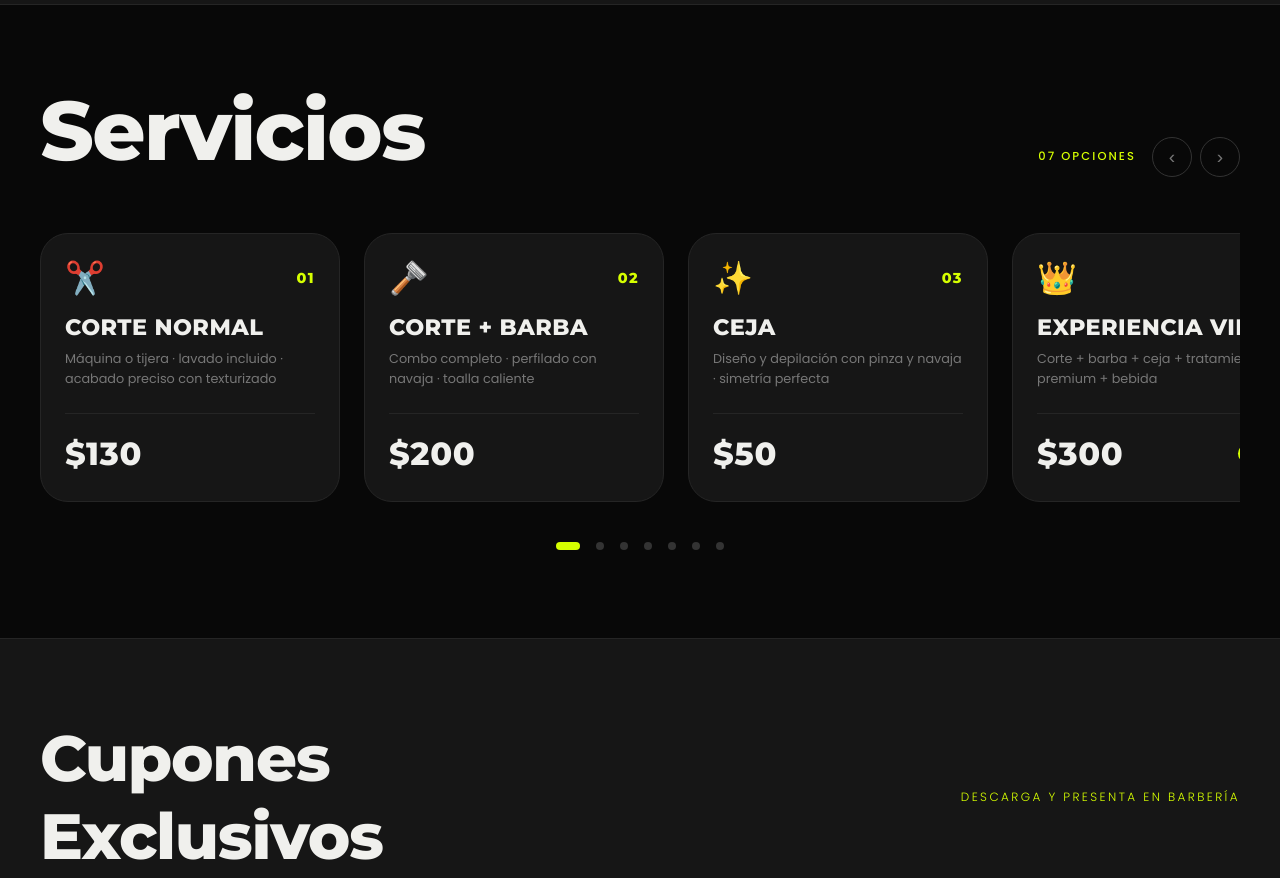
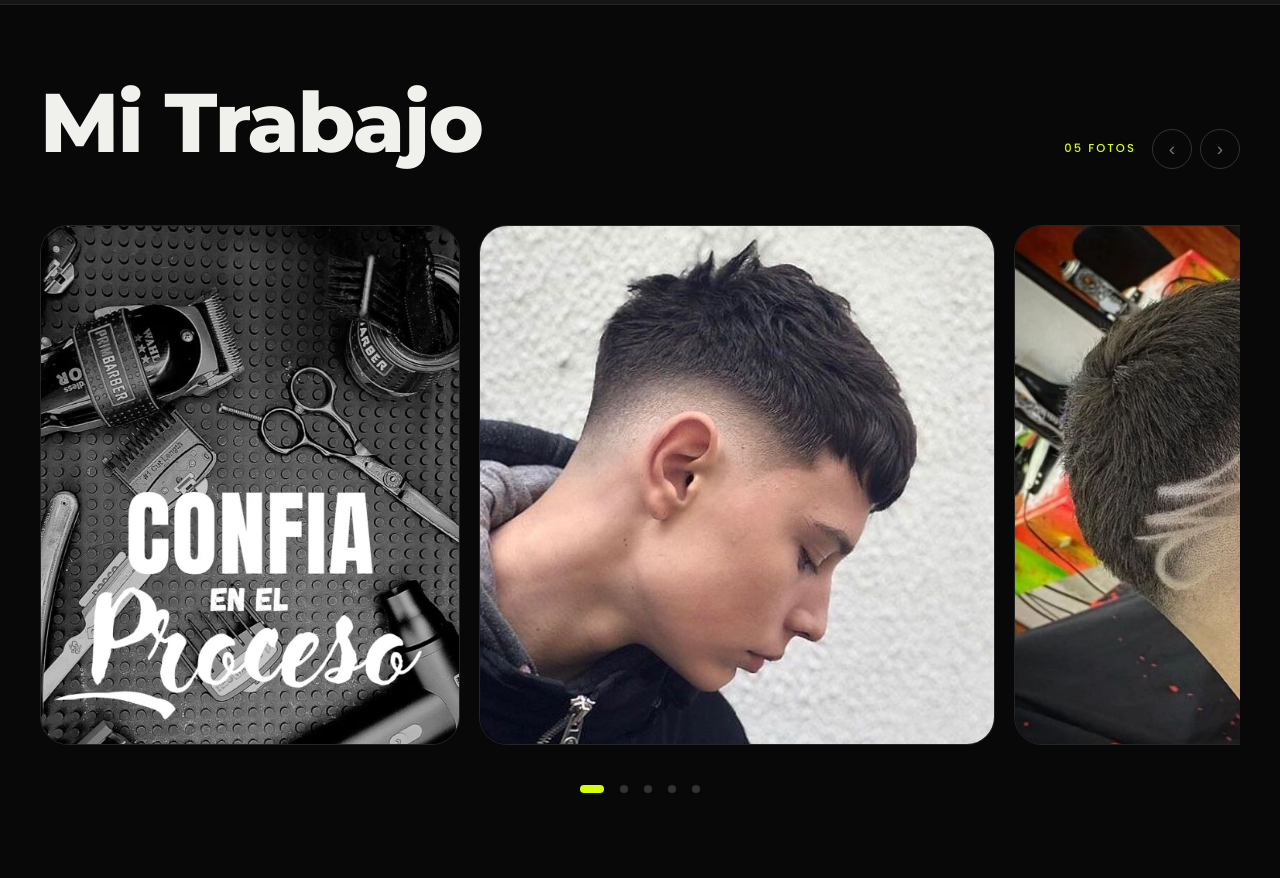
Before and after one commit to Jose1994sdfj/Jesus-Barberia, a plain HTML site: page index.html in a window 1280 px wide. Shown: the part 840-1718 px from the top of the page. Drawn offline with Linux system fonts and the light colour scheme.

Commit message:
Update index.html

```diff
--- a/index.html
+++ b/index.html
@@ -669,6 +669,15 @@ footer{
   letter-spacing:.07em; flex-wrap:wrap; gap:.5rem; font-weight:400;
 }
 
+/* ─── GALERÍA ────────────────────────────────────── */
+.galeria-img{
+  flex:0 0 420px; height:520px;
+  object-fit:cover; object-position:center top;
+  border-radius:var(--radius-lg);
+  border:1px solid var(--gris2);
+  pointer-events:none; user-select:none;
+}
+
 /* ─── BANNER IMAGEN PROMOS ───────────────────────── */
 .promos-hero{
   display:grid; grid-template-columns:1fr 1fr;
@@ -1067,6 +1076,32 @@ footer{
 </div>
 
 <!-- SERVICIOS EN CARRUSEL -->
+<!-- GALERÍA DE TRABAJOS -->
+<section id="galeria" style="padding:5rem 2.5rem; background:var(--negro);">
+  <div class="sec-row">
+    <div>
+      <h2 class="sec-tit">Mi Trabajo</h2>
+    </div>
+    <div style="display:flex;align-items:center;gap:1rem;">
+      <span class="sec-note">05 fotos</span>
+      <div class="carrusel-arrows" style="margin-top:0;">
+        <button class="carrusel-arrow" id="prevGaleria" aria-label="Anterior">‹</button>
+        <button class="carrusel-arrow" id="nextGaleria" aria-label="Siguiente">›</button>
+      </div>
+    </div>
+  </div>
+  <div style="overflow:hidden; padding:.5rem 0;">
+    <div id="galeriaTrack" style="display:flex; gap:1.2rem; transition:transform .5s cubic-bezier(.16,1,.3,1); cursor:grab;">
+      <img src="https://raw.githubusercontent.com/Jose1994sdfj/Jesus-Barberia/main/imagen%201.jpg" alt="Trabajo 1 - Jesús Juárez Barbería" class="galeria-img" loading="lazy">
+      <img src="https://raw.githubusercontent.com/Jose1994sdfj/Jesus-Barberia/main/imagen%202.jpg" alt="Trabajo 2 - Jesús Juárez Barbería" class="galeria-img" loading="lazy">
+      <img src="https://raw.githubusercontent.com/Jose1994sdfj/Jesus-Barberia/main/imagen%203.jpg" alt="Trabajo 3 - Jesús Juárez Barbería" class="galeria-img" loading="lazy">
+      <img src="https://raw.githubusercontent.com/Jose1994sdfj/Jesus-Barberia/main/imagen%204.jpg" alt="Trabajo 4 - Jesús Juárez Barbería" class="galeria-img" loading="lazy">
+      <img src="https://raw.githubusercontent.com/Jose1994sdfj/Jesus-Barberia/main/imagen%205.jpg" alt="Trabajo 5 - Jesús Juárez Barbería" class="galeria-img" loading="lazy">
+    </div>
+  </div>
+  <div class="carrusel-nav" id="galeriaNav"></div>
+</section>
+
 <section id="servicios">
   <div class="sec-row">
     <div>
@@ -1580,6 +1615,46 @@ if (promosForm) {
   });
 }
 
+// ========== CARRUSEL GALERÍA ==========
+const galeriaTrack = document.getElementById('galeriaTrack');
+const galeriaNav = document.getElementById('galeriaNav');
+const prevGaleria = document.getElementById('prevGaleria');
+const nextGaleria = document.getElementById('nextGaleria');
+const galeriaImgs = document.querySelectorAll('.galeria-img');
+let galeriaIndex = 0;
+let gStartX = 0, gIsDragging = false, gStartScroll = 0, gLastX = 0, gVelocity = 0;
+
+galeriaImgs.forEach((_, i) => {
+  const dot = document.createElement('button');
+  dot.className = 'carrusel-dot' + (i === 0 ? ' active' : '');
+  dot.addEventListener('click', () => updateGaleria(i));
+  galeriaNav.appendChild(dot);
+});
+const galeriaDots = document.querySelectorAll('#galeriaNav .carrusel-dot');
+
+function updateGaleria(index) {
+  if (index < 0) index = 0;
+  if (index >= galeriaImgs.length) index = galeriaImgs.length - 1;
+  galeriaIndex = index;
+  const w = galeriaImgs[0].offsetWidth + 19;
+  galeriaTrack.style.transform = `translateX(-${galeriaIndex * w}px)`;
+  galeriaDots.forEach((d, i) => d.classList.toggle('active', i === galeriaIndex));
+}
+
+prevGaleria.addEventListener('click', () => updateGaleria(galeriaIndex - 1));
+nextGaleria.addEventListener('click', () => updateGaleria(galeriaIndex + 1));
+
+galeriaTrack.addEventListener('mousedown', (e) => { gIsDragging = true; gStartX = e.pageX; gLastX = e.pageX; gVelocity = 0; gStartScroll = parseFloat(galeriaTrack.style.transform?.replace('translateX(','')) || 0; galeriaTrack.style.cursor='grabbing'; });
+galeriaTrack.addEventListener('mousemove', (e) => { if (!gIsDragging) return; gVelocity = e.pageX - gLastX; gLastX = e.pageX; galeriaTrack.style.transform = `translateX(${gStartScroll + (e.pageX - gStartX)}px)`; });
+galeriaTrack.addEventListener('mouseup', () => { if (!gIsDragging) return; gIsDragging = false; galeriaTrack.style.cursor='grab'; const w = galeriaImgs[0].offsetWidth + 19; const cur = parseFloat(galeriaTrack.style.transform?.replace('translateX(','')) || 0; const drag = gStartScroll - cur; Math.abs(gVelocity) > 8 || Math.abs(drag) > w * 0.28 ? updateGaleria(drag > 0 ? galeriaIndex + 1 : galeriaIndex - 1) : updateGaleria(galeriaIndex); });
+galeriaTrack.addEventListener('mouseleave', () => { if (gIsDragging) { gIsDragging = false; galeriaTrack.style.cursor='grab'; } });
+
+galeriaTrack.addEventListener('touchstart', (e) => { gIsDragging=true; gStartX=e.touches[0].pageX; gLastX=gStartX; gVelocity=0; gStartScroll=parseFloat(galeriaTrack.style.transform?.replace('translateX(',''))||0; }, {passive:true});
+galeriaTrack.addEventListener('touchmove', (e) => { if(!gIsDragging) return; gVelocity=e.touches[0].pageX-gLastX; gLastX=e.touches[0].pageX; galeriaTrack.style.transform=`translateX(${gStartScroll+(e.touches[0].pageX-gStartX)}px)`; }, {passive:true});
+galeriaTrack.addEventListener('touchend', () => { if(!gIsDragging) return; gIsDragging=false; const w=galeriaImgs[0].offsetWidth+19; const cur=parseFloat(galeriaTrack.style.transform?.replace('translateX(',''))||0; const drag=gStartScroll-cur; Math.abs(gVelocity)>8||Math.abs(drag)>w*0.28 ? updateGaleria(drag>0?galeriaIndex+1:galeriaIndex-1) : updateGaleria(galeriaIndex); });
+
+updateGaleria(0);
+
 // ========== CARRUSEL DE SERVICIOS ==========
 const serviciosTrack = document.getElementById('serviciosTrack');
 const serviciosNav = document.getElementById('serviciosNav');
```
